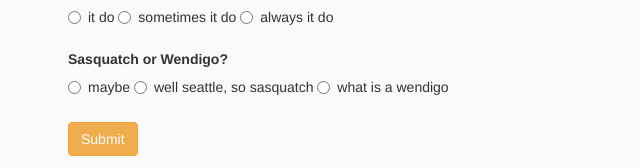
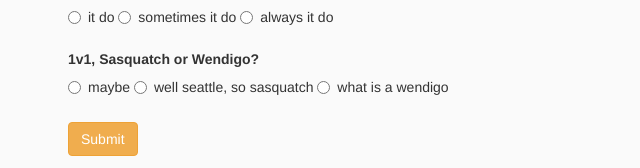
Before and after one commit to slbrtg/languagequiz, a plain HTML site: page index.html in a window 1280 px wide. Shown: the part 1732-1900 px from the top of the page, 2-642 px from the left. Drawn offline with Linux system fonts and the light colour scheme.

Commit message:
update html text for radio button 5

```diff
--- a/index.html
+++ b/index.html
@@ -104,7 +104,7 @@
                </label>
              </div>
              <div class="radio">
-                <h4>Sasquatch or Wendigo?
+                <h4> 1v1, Sasquatch or Wendigo?
                  </h4>
                 <label>
                   <input type="radio" name="score5" value="1">
```
